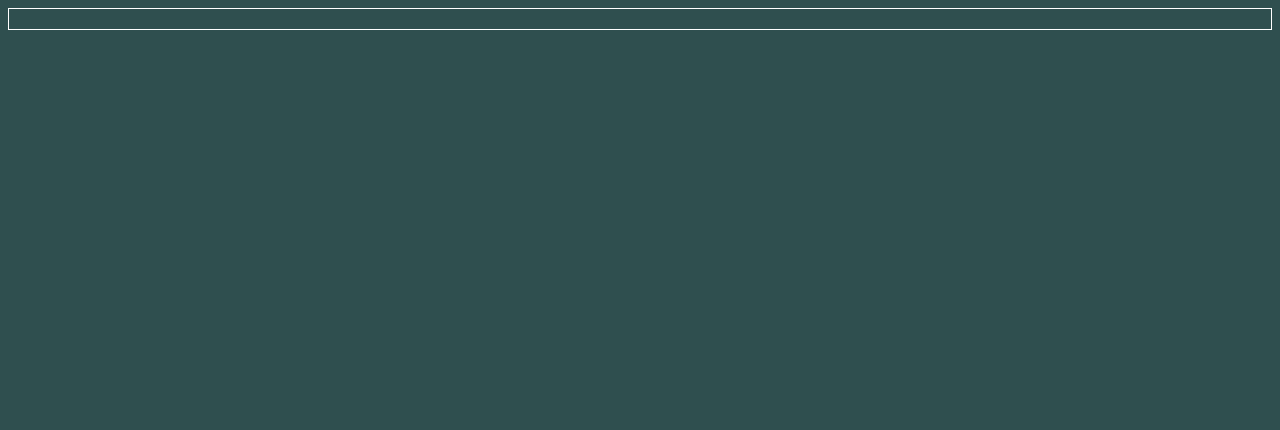
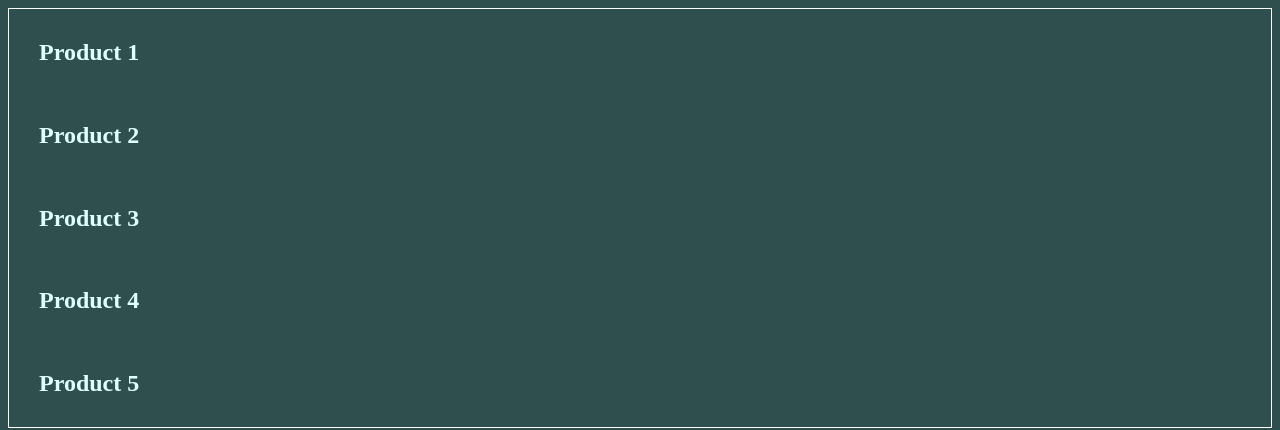
Before and after one commit to Torehirth/Lesson_tasks-programming_foundations, a plain HTML site: page index.html in a window 1280 px wide. Drawn offline with Linux system fonts and the light colour scheme.

Commit message:
made a for loop for products name

```diff
--- a/index.html
+++ b/index.html
@@ -10,6 +10,6 @@
     <title>Lesson tasks</title>
   </head>
   <body class="body" id="body">
-    <section class="product-container"></section>
+    <section class="product-container" id="container"></section>
   </body>
 </html>
--- a/js/script.js
+++ b/js/script.js
@@ -22,20 +22,26 @@ const products = [
   },
   {
     id: 4,
-    name: "Product 3",
+    name: "Product 4",
     price: 7.99,
     inStock: true,
     color: "green",
   },
   {
     id: 5,
-    name: "Product 3",
+    name: "Product 5",
     price: 1.99,
     inStock: true,
     color: "green",
   },
 ];
 
-const container = document.querySelector("#products-container");
+console.log(products);
 
-console.log(products);
+// ----------------------------------------------------------
+
+for (i = 0; i < products.length; i++) {
+  const heading = document.createElement("h1");
+  heading.innerText = products[i].name;
+  container.append(heading);
+}
```
